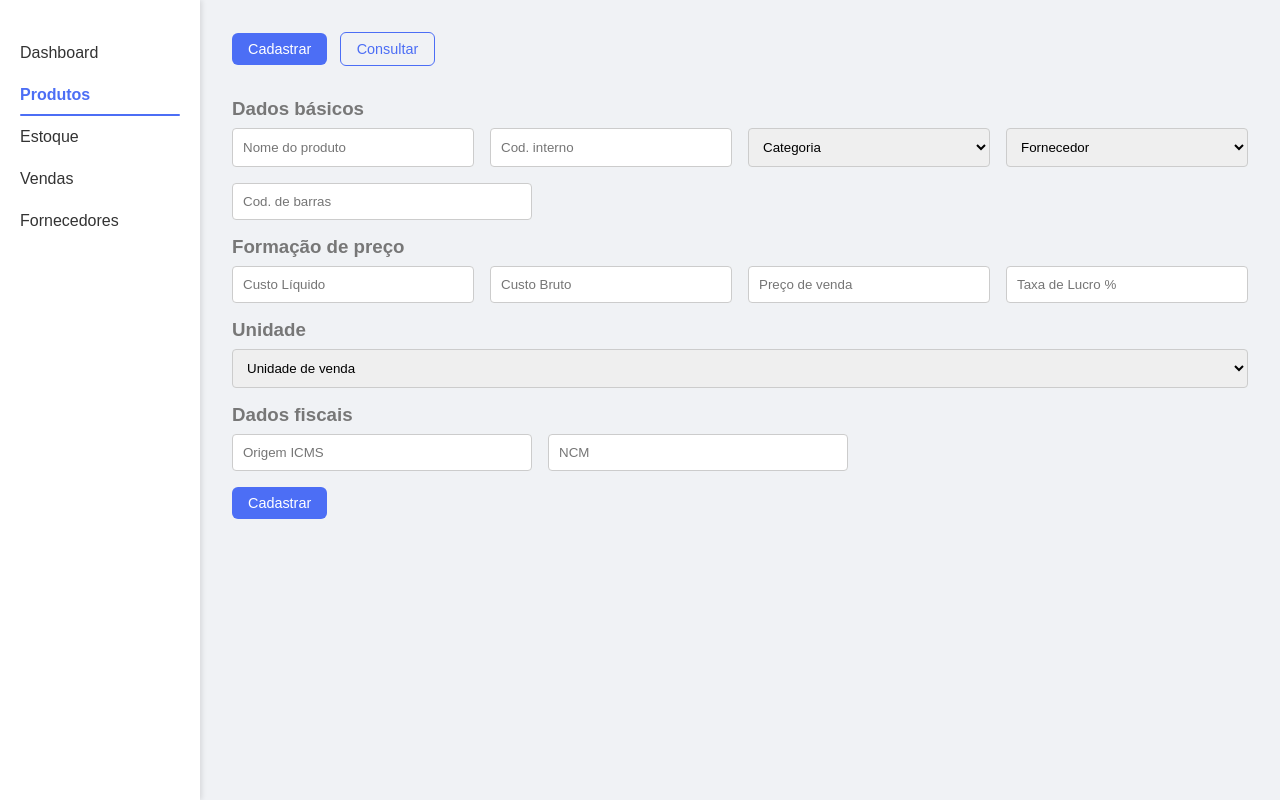
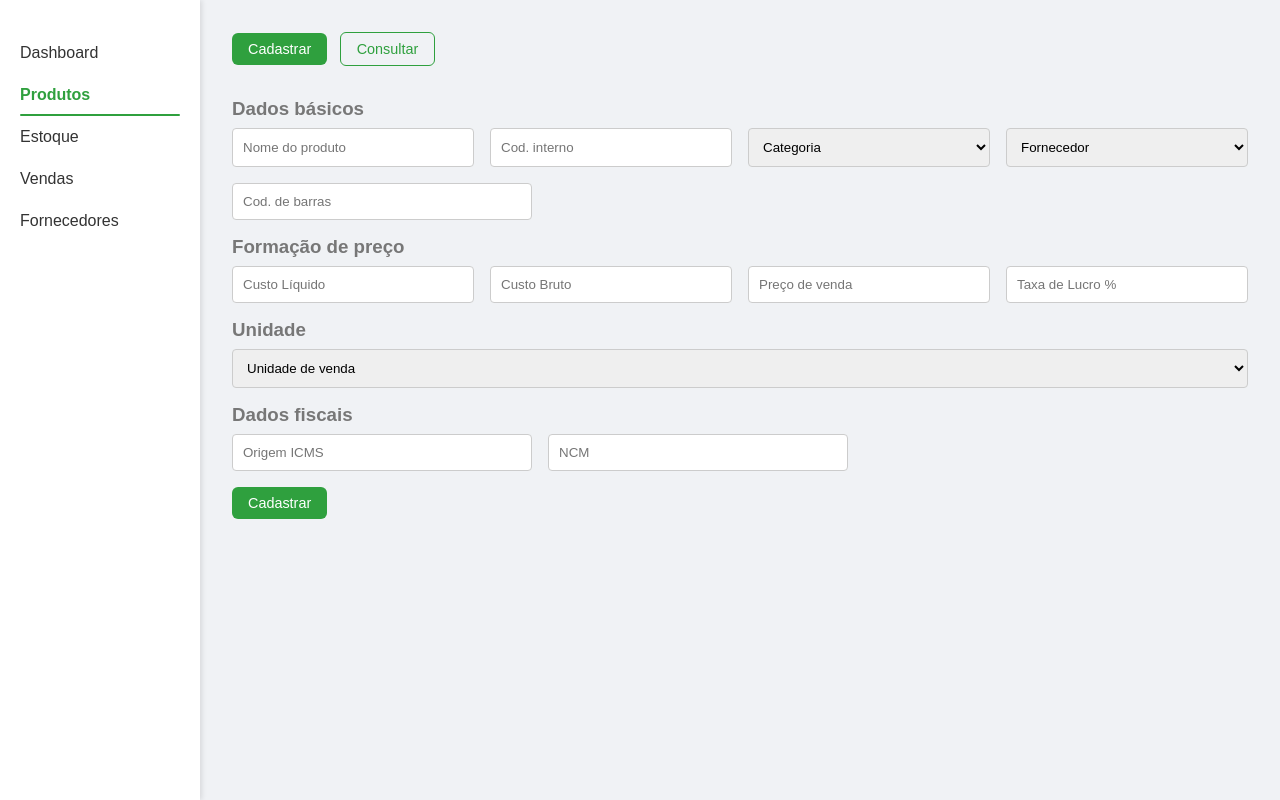
Before and after one commit to kaylaneleticia10/NexusTech, a plain HTML site: page produtos.html in a window 1280 px wide. Drawn offline with Linux system fonts and the light colour scheme.

Commit message:
atualização de cores

```diff
--- a/css/dashboard.css
+++ b/css/dashboard.css
@@ -37,7 +37,7 @@
 
     .nav-lateral li.ativo {
       font-weight: bold;
-      color: #4c6ef5;
+      color: #2fa03e;
     }
 
     .nav-lateral li.ativo::after {
@@ -47,7 +47,7 @@
       left: 20px;
       right: 20px;
       height: 2px;
-      background-color: #4c6ef5;
+      background-color: #2fa03e;
       border-radius: 2px;
     }
 
--- a/css/produtos.css
+++ b/css/produtos.css
@@ -38,7 +38,7 @@ body {
 
 .nav-lateral li.ativo {
   font-weight: bold;
-  color: #4c6ef5
+  color: #2fa03e
 }
 
 .nav-lateral li.ativo::after {
@@ -48,7 +48,7 @@ body {
   left: 20px;
   right: 20px;
   height: 2px;
-  background-color: #4c6ef5;
+  background-color: #2fa03e;
   border-radius: 2px;
 }
 
@@ -70,19 +70,19 @@ button {
 }
 
 .btn {
-  background-color: #4c6ef5;
+  background-color: #2fa03e;
   color: #ffffff;
   border: none;
 }
 
 .btn:hover {
-  background-color: #3b5bdb;
+  background-color: #37bb48;
 }
 
 .btn-outline {
-  border: 1px solid #4c6ef5;
+  border: 1px solid #2fa03e;
   background: transparent;
-  color: #4c6ef5;
+  color: #2fa03e;
 }
 
 .btn-outline:hover {
```
Also changed, not shown: css/cores.txt (+4 -4 lines).
